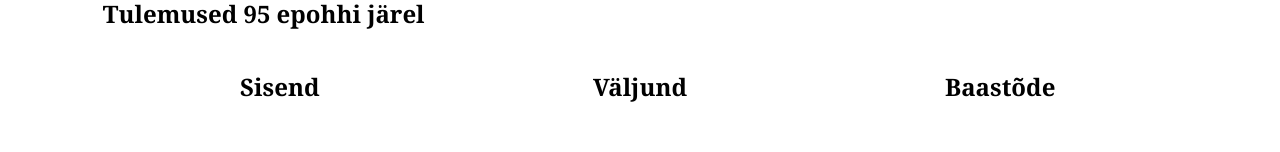
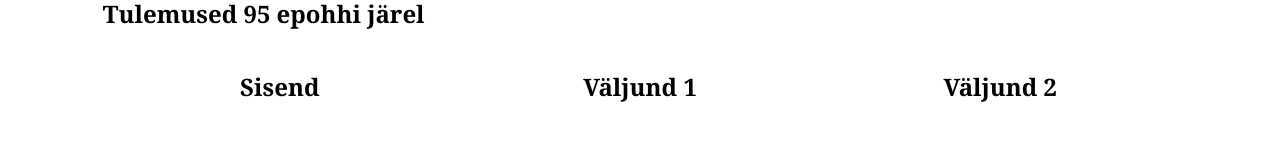
Before and after one commit to pvastrik/Pix2Pix-Music-Accompaniment-Generation-Demo, a plain HTML site: page index.html in a window 1280 px wide. Shown: the part 411-563 px from the top of the page. Drawn offline with Linux system fonts and the light colour scheme.

Commit message:
change headers

```diff
--- a/index.html
+++ b/index.html
@@ -36,11 +36,11 @@
                 <h2>Sisend</h2>
             </div>
             <div class="container">
-                <h2>Väljund</h2>
+                <h2>Väljund 1</h2>
 
             </div>
             <div class="container">
-                <h2>Baastõde</h2>
+                <h2>Väljund 2</h2>
 
             </div>
             </div>
```
